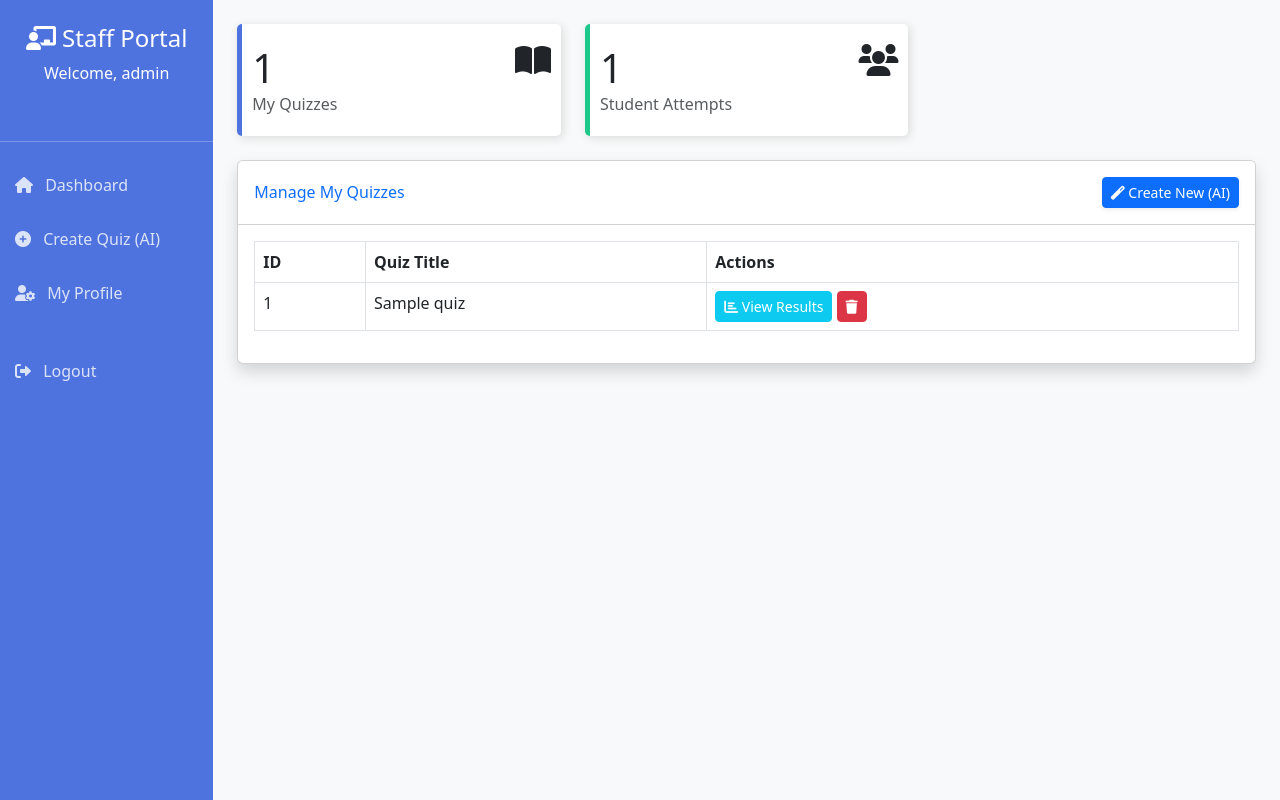
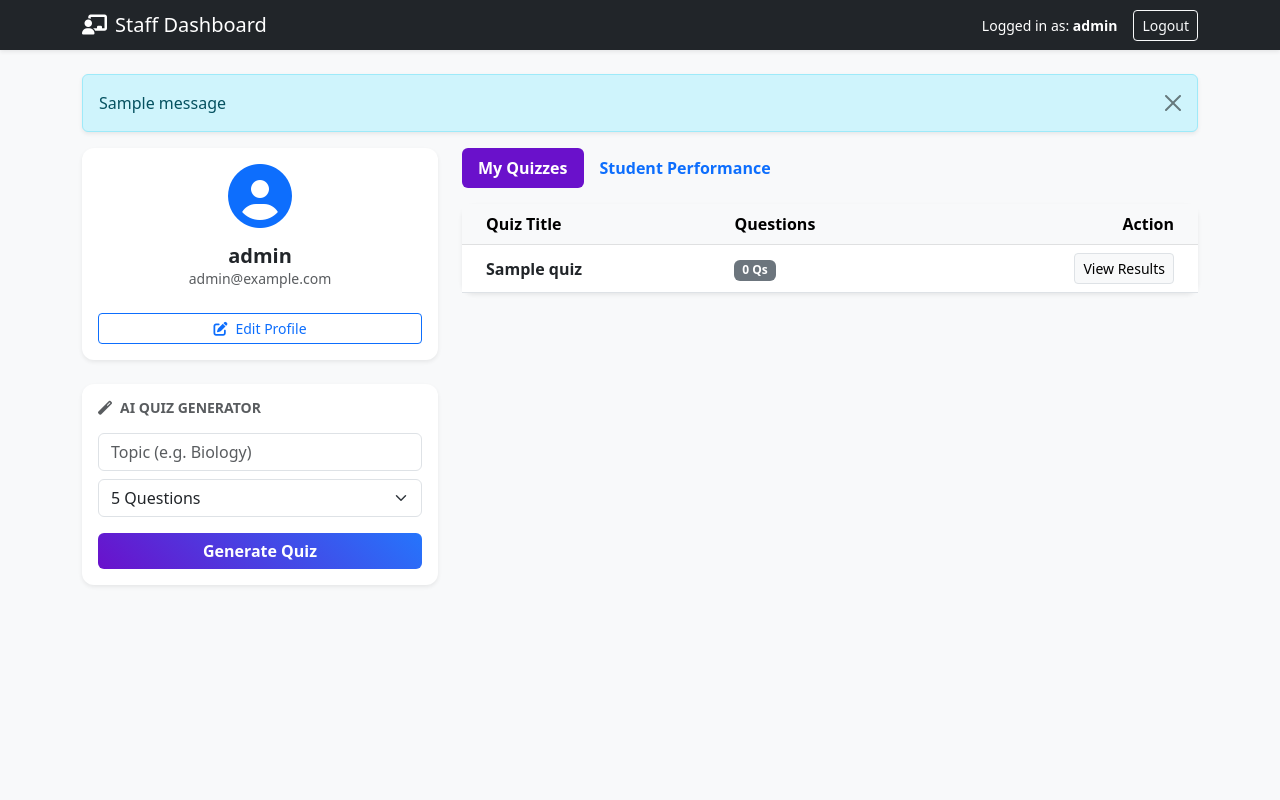
Before and after one commit to sidharthanshankar/WebApp, a Flask app: template templates/staff_dashboard.html in a window 1280 px wide. Run offline with Flask 3, Linux system fonts and the light colour scheme; tables that the repository leaves empty hold one stand-in row (values such as "Sample post"); the template is opened without the code that fills it: values that come from a table or form of the project are taken from there, most other values are stand-ins (such as "Sample title", 1, 10 or a date in 2020); one stand-in notice (Sample message) is shown.

Commit message:
finished

````diff
--- a/app.py
+++ b/app.py
@@ -3,18 +3,60 @@ from controller.config import config
 from controller.database import db
 from flask import session
 from controller.models import *
-import google.generativeai as genai
+from google import genai # The new 2026 import
+from google.genai import types
 import json
+import random
+import re
+
 
 app = Flask(__name__)
 
 app.config.from_object(config)
 
-# GEMINI AI SETUP
-genai.configure(api_key= 'AlzaSyAd_R9Aoe16XDPVZzuK2WGLiO0CEFUx28YY')
-model = genai.GenerativeModel('gemini-1.5-flash')
+
+# 1. Initialize the Client (replaces genai.configure)
+client = genai.Client(api_key='AIzaSyA0rodqYcYOr_3gATn5H4-l1GmMTesGbeM')
+
+# --- SMART MODEL SELECTION ---
+try:
+    # In the new SDK, the attribute is 'supported_methods'
+    # and the action is 'generate_content'
+    generate_models = [
+        m for m in client.models.list()
+        if 'generate_content' in (m.supported_methods or [])
+    ]
+
+    # Prioritize newest models (2.5 -> 2.0 -> Pro -> Flash)
+    pref_order = ['gemini-2.5-flash', 'gemini-2.0-flash', 'gemini-1.5-flash']
+    model_name = "gemini-2.5-flash" # Default fallback
+
+    for pref in pref_order:
+        if any(pref in m.name for m in generate_models):
+            model_name = pref
+            break
+
+    print(f"✅ AI Setup Success: Using {model_name}")
+except Exception as e:
+    # If listing fails, we hardcode the most reliable 2026 stable model
+    model_name = "gemini-2.5-flash"
+    print(f"⚠️ AI Setup Warning: Could not list models ({e}). Falling back to {model_name}")
+
+# --- UPDATED CHAT FUNCTION ---
+# Note: Use client.models.generate_content (not GenerativeModel)
+def get_ai_response(user_input):
+    try:
+        response = client.models.generate_content(
+            model=model_name,
+            contents=user_input
+        )
+        return response.text
+    except Exception as e:
+        return f"Error: {str(e)}"
+
 
 db.init_app(app)
+
 
 with app.app_context():
     db.create_all()
@@ -43,14 +85,16 @@ with app.app_context():
 
 # --- HELPER FUNCTION ---
 def get_gemini_fact():
+    topics = ["science", "history", "space", "technology", "nature", "coding"]
+    selected_topic = random.choice(topics)
+
     try:
-        # We use the 'model' instance you configured with your Gemini API key
-        prompt = "Provide a one-sentence interesting educational fact about science or history. Keep it concise."
-        response = model.generate_content(prompt)
+        # We ask for a random topic each time to ensure variety
+        response = client.generate_content(f"Tell me one short, interesting fact about {selected_topic}.")
         return response.text.strip()
     except Exception as e:
-        print(f"Gemini Fact Error: {e}") # Helpful for debugging
-        return "Learning is the only thing the mind never exhausts, never fears, and never regrets."
+        print(f"Fact Error: {e}")
+        return "Did you know? The Python programming language is named after Monty Python, not the snake."
 #-----------------------routes-----------------------
 @app.route("/")
 def home():
@@ -137,38 +181,84 @@ def admin_dashboard():
 
 @app.route("/staff/dashboard")
 def staff_dashboard():
-    if session.get('role_id') != 2: return redirect(url_for('login'))
-    user = User.query.get(session['user_id'])
+    if session.get('role_id') != 2:
+        return redirect(url_for('login'))
+
+    # Use db.session.get to avoid the LegacyWarning
+    user = db.session.get(User, session['user_id'])
+
+    # We fetch quizzes and 'join' the results so we can see student scores
     quizzes = Quiz.query.filter_by(creator_id=user.id).all()
+
     return render_template("staff_dashboard.html", user=user, quizzes=quizzes)
 
-@app.route("/staff/profile_update", methods=["POST"])
-def staff_profile_update():
-    user = User.query.get(session['user_id'])
+@app.route("/staff/profile/update", methods=["POST"])
+def update_profile():
+    if 'user_id' not in session:
+        return redirect(url_for('login'))
+
+    user = db.session.get(User, session['user_id'])
     user.username = request.form.get("username")
     user.email = request.form.get("email")
-    if request.form.get("password"): user.password = request.form.get("password")
-    db.session.commit()
-    flash("Profile Updated!")
-    return redirect(url_for('staff_dashboard'))
+
+    try:
+        db.session.commit()
+        flash("Profile updated successfully!")
+    except Exception as e:
+        db.session.rollback()
+        flash("Error updating profile: Username or Email might already be taken.")
+
+    return redirect("/staff/generate_quiz", methods=["POST"])
+
 
 @app.route("/staff/generate_quiz", methods=["POST"])
 def generate_quiz():
     topic = request.form.get("topic")
     num = request.form.get("num_questions", 5)
-    prompt = f"Create a {num}-question multiple choice quiz about {topic}. Return JSON: {{'title': '...', 'questions': [{{'text': '...', 'options': ['A', 'B', 'C', 'D'], 'correct_answer': 'Option Text'}}]}}"
+
+    prompt = (f"Generate a {num} question quiz about {topic} in valid JSON. "
+              "Format: {'title': '...', 'questions': [{'text': '...', 'options': ['A','B','C','D'], 'correct_answer': '...'}]}")
+
     try:
-        response = model.generate_content(prompt)
-        clean_json = response.text.strip().replace('```json', '').replace('```', '')
-        data = json.loads(clean_json)
-        quiz = Quiz(title=data['title'], creator_id=session['user_id'])
-        db.session.add(quiz)
+        # NEW SYNTAX: Use client.models instead of model.generate
+        response = client.models.generate_content(
+            model=model_name,
+            contents=prompt
+        )
+
+        import json, re
+        match = re.search(r"\{.*\}", response.text, re.DOTALL)
+        if not match:
+            flash("AI returned invalid format. Please try again.")
+            return redirect(url_for('staff_dashboard'))
+
+        data = json.loads(match.group(0))
+
+        # Database logic
+        new_quiz = Quiz(title=data.get('title', topic), creator_id=session.get('user_id'))
+        db.session.add(new_quiz)
         db.session.commit()
+
         for q in data['questions']:
-            db.session.add(Question(quiz_id=quiz.id, text=q['text'], options=q['options'], correct_answer=q['correct_answer']))
+            question_obj = Question(
+                quiz_id=new_quiz.id,
+                text=q['text'],
+                options=json.dumps(q['options']),
+                correct_answer=q['correct_answer']
+            )
+            db.session.add(question_obj)
         db.session.commit()
-        flash("AI Quiz Generated!")
-    except Exception as e: flash(f"Generation Error: {e}")
+        flash("Quiz generated successfully!")
+
+    except Exception as e:  # <--- FIXES UnboundLocalError
+        db.session.rollback()
+        error_str = str(e)   # Now 'e' is defined, so this won't crash
+
+        if "429" in error_str:
+            flash("AI Quota Exceeded. Please wait 1 minute.")
+        else:
+            flash(f"AI Error: {error_str}")
+
     return redirect(url_for('staff_dashboard'))
 
 @app.route("/staff/create_quiz")
@@ -188,7 +278,7 @@ def quiz_results(quiz_id):
 @app.route("/student/dashboard")
 def student_dashboard():
     if session.get('role_id') != 3: return redirect(url_for('login'))
-    user = User.query.get(session['user_id'])
+    user = db.session.get(User, session['user_id'])
     history = StudentResult.query.filter_by(user_id=user.id).all()
     available = Quiz.query.all()
     return render_template("student_dashboard.html", user=user, daily_fact=get_gemini_fact(), history=history, available_quizzes=available)
--- a/controller/config.py
+++ b/controller/config.py
@@ -14,4 +14,4 @@ class config:
     SQLALCHEMY_TRACK_MODIFICATIONS = False
 
     # 3. Add your Gemini Key here so app.py can find it
-    GEMINI_API_KEY = "AlzaSyAd_R9Aoe16XDPVZzuK2WGLiO0CEFUx28YY"
+    GEMINI_API_KEY = "AIzaSyAd_R9Aoe16XDPVZzuK2WGLiO0CEFUx28YY"
--- a/templates/staff_dashboard.html
+++ b/templates/staff_dashboard.html
@@ -3,97 +3,151 @@
 <head>
     <meta charset="UTF-8">
     <meta name="viewport" content="width=device-width, initial-scale=1.0">
-    <title>Staff Dashboard | Quiz Master</title>
+    <title>Staff Dashboard | QuizMaster</title>
     <link href="https://cdn.jsdelivr.net/npm/bootstrap@5.3.0/dist/css/bootstrap.min.css" rel="stylesheet">
-    <link rel="stylesheet" href="https://cdnjs.cloudflare.com/ajax/libs/font-awesome/6.0.0/css/all.min.css">
+    <link rel="stylesheet" href="https://cdnjs.cloudflare.com/ajax/libs/font-awesome/6.4.0/css/all.min.css">
     <style>
-        body { background-color: #f8f9fa; }
-        .sidebar { background: #4e73df; min-height: 100vh; color: white; }
-        .sidebar a { color: rgba(255,255,255,0.8); text-decoration: none; display: block; padding: 15px; }
-        .sidebar a:hover { color: white; background: rgba(255,255,255,0.1); }
-        .card-counter { box-shadow: 2px 2px 10px #DADADA; padding: 20px 10px; background-color: #fff; border-radius: 5px; transition: .3s linear all; }
-        .card-counter:hover { box-shadow: 4px 4px 20px #DADADA; transition: .3s linear all; }
-        .card-counter.primary { border-left: 5px solid #4e73df; }
-        .card-counter.success { border-left: 5px solid #1cc88a; }
+        .card { border-radius: 12px; border: none; transition: 0.3s; }
+        .btn-ai { background: linear-gradient(45deg, #6a11cb, #2575fc); color: white; border: none; }
+        .nav-pills .nav-link.active { background: #6a11cb; }
+        .badge-score { font-size: 0.9rem; padding: 0.5em 0.8em; }
     </style>
 </head>
-<body>
+<body class="bg-light">
 
-<div class="container-fluid">
+    <nav class="navbar navbar-dark bg-dark shadow-sm mb-4">
+        <div class="container">
+            <span class="navbar-brand mb-0 h1"><i class="fas fa-chalkboard-teacher me-2"></i>Staff Dashboard</span>
+            <div class="d-flex align-items-center text-white">
+                <span class="me-3 small">Logged in as: <strong>{{ user.username }}</strong></span>
+                <a href="{{ url_for('logout') }}" class="btn btn-outline-light btn-sm">Logout</a>
+            </div>
+        </div>
+    </nav>
+
+    <div class="container">
+        {% with messages = get_flashed_messages() %}
+            {% if messages %}
+                {% for message in messages %}
+                    <div class="alert alert-info alert-dismissible fade show shadow-sm" role="alert">
+                        {{ message }}
+                        <button type="button" class="btn-close" data-bs-dismiss="alert"></button>
+                    </div>
+                {% endfor %}
+            {% endif %}
+        {% endwith %}
+
         <div class="row">
-        <div class="col-md-2 sidebar p-0">
-            <div class="text-center p-4">
-                <h4><i class="fas fa-chalkboard-teacher"></i> Staff Portal</h4>
-                <p>Welcome, {{ user.username }}</p>
+            <div class="col-md-4">
+                <div class="card shadow-sm mb-4">
+                    <div class="card-body text-center">
+                        <i class="fas fa-user-circle fa-4x text-primary mb-3"></i>
+                        <h5 class="fw-bold mb-0">{{ user.username }}</h5>
+                        <p class="text-muted small">{{ user.email }}</p>
+                        <button class="btn btn-sm btn-outline-primary w-100 mt-2" data-bs-toggle="modal" data-bs-target="#profileModal">
+                            <i class="fas fa-edit me-2"></i>Edit Profile
+                        </button>
                     </div>
-            <hr class="bg-light">
-            <nav>
-                <a href="#"><i class="fas fa-home me-2"></i> Dashboard</a>
-                <a href="{{ url_for('create_quiz_page') }}"><i class="fas fa-plus-circle me-2"></i> Create Quiz (AI)</a>
-                <a href="#" data-bs-toggle="modal" data-bs-target="#profileModal"><i class="fas fa-user-cog me-2"></i> My Profile</a>
-                <a href="{{ url_for('logout') }}" class="mt-4"><i class="fas fa-sign-out-alt me-2"></i> Logout</a>
-            </nav>
                 </div>
 
-        <div class="col-md-10 p-4">
-
-            <div class="row mb-4">
-                <div class="col-md-4">
-                    <div class="card-counter primary">
-                        <i class="fas fa-book-open float-end fa-2x text-gray-300"></i>
-                        <span class="count-numbers display-6">{{ quizzes|length }}</span>
-                        <span class="count-name d-block text-muted">My Quizzes</span>
-                    </div>
-                </div>
-                <div class="col-md-4">
-                    <div class="card-counter success">
-                        <i class="fas fa-users float-end fa-2x text-gray-300"></i>
-                        <span class="count-numbers display-6">{{ total_attempts }}</span>
-                        <span class="count-name d-block text-muted">Student Attempts</span>
+                <div class="card shadow-sm mb-4">
+                    <div class="card-body">
+                        <h6 class="fw-bold text-uppercase small text-muted mb-3"><i class="fas fa-magic me-2"></i>AI Quiz Generator</h6>
+                        <form action="{{ url_for('generate_quiz') }}" method="POST" id="aiForm">
+                            <input type="text" name="topic" class="form-control mb-2" placeholder="Topic (e.g. Biology)" required>
+                            <select name="num_questions" class="form-select mb-3">
+                                <option value="3">3 Questions</option>
+                                <option value="5" selected>5 Questions</option>
+                                <option value="10">10 Questions</option>
+                            </select>
+                            <button type="submit" class="btn btn-ai w-100 fw-bold" id="genBtn">Generate Quiz</button>
+                        </form>
                     </div>
                 </div>
             </div>
 
-            <div class="card shadow mb-4">
-                <div class="card-header py-3 d-flex flex-row align-items-center justify-content-between bg-white">
-                    <h6 class="m-0 font-weight-bold text-primary">Manage My Quizzes</h6>
-                    <a href="{{ url_for('create_quiz_page') }}" class="btn btn-sm btn-primary shadow-sm"><i class="fas fa-magic"></i> Create New (AI)</a>
-                </div>
-                <div class="card-body">
+            <div class="col-md-8">
+                <ul class="nav nav-pills mb-3" id="pills-tab" role="tablist">
+                    <li class="nav-item" role="presentation">
+                        <button class="nav-link active fw-bold" id="pills-quizzes-tab" data-bs-toggle="pill" data-bs-target="#pills-quizzes" type="button">My Quizzes</button>
+                    </li>
+                    <li class="nav-item" role="presentation">
+                        <button class="nav-link fw-bold" id="pills-performance-tab" data-bs-toggle="pill" data-bs-target="#pills-performance" type="button">Student Performance</button>
+                    </li>
+                </ul>
+
+                <div class="tab-content" id="pills-tabContent">
+                    <div class="tab-pane fade show active" id="pills-quizzes">
+                        <div class="card shadow-sm">
                             <div class="table-responsive">
-                        <table class="table table-bordered" width="100%" cellspacing="0">
-                            <thead>
+                                <table class="table table-hover align-middle mb-0">
+                                    <thead class="table-light">
                                         <tr>
-                                    <th>ID</th>
-                                    <th>Quiz Title</th>
-                                    <th>Actions</th>
+                                            <th class="ps-4">Quiz Title</th>
+                                            <th>Questions</th>
+                                            <th class="text-end pe-4">Action</th>
                                         </tr>
                                     </thead>
                                     <tbody>
-                                {% if quizzes %}
                                         {% for quiz in quizzes %}
                                         <tr>
-                                        <td>{{ quiz.id }}</td>
-                                        <td>{{ quiz.title }}</td>
-                                        <td>
-                                            <a href="{{ url_for('quiz_results', quiz_id=quiz.id) }}" class="btn btn-info btn-sm text-white">
-                                                <i class="fas fa-chart-bar"></i> View Results
-                                            </a>
-                                            <button class="btn btn-danger btn-sm"><i class="fas fa-trash"></i></button>
+                                            <td class="ps-4 fw-bold text-dark">{{ quiz.title }}</td>
+                                            <td><span class="badge bg-secondary">{{ quiz.questions|length }} Qs</span></td>
+                                            <td class="text-end pe-4">
+                                                <a href="{{ url_for('quiz_results', quiz_id=quiz.id) }}" class="btn btn-sm btn-light border">View Results</a>
                                             </td>
                                         </tr>
+                                        {% else %}
+                                        <tr><td colspan="3" class="text-center py-5 text-muted">No quizzes created yet.</td></tr>
                                         {% endfor %}
-                                {% else %}
+                                    </tbody>
+                                </table>
+                            </div>
+                        </div>
+                    </div>
+
+                    <div class="tab-pane fade" id="pills-performance">
+                        <div class="card shadow-sm">
+                            <div class="table-responsive">
+                                <table class="table table-hover align-middle mb-0">
+                                    <thead class="table-light">
                                         <tr>
-                                        <td colspan="3" class="text-center">No quizzes created yet. Try the AI Generator!</td>
+                                            <th class="ps-4">Student</th>
+                                            <th>Quiz</th>
+                                            <th>Score</th>
+                                            <th class="pe-4">Date</th>
                                         </tr>
+                                    </thead>
+                                    <tbody>
+                                        {% set attempts = [] %}
+                                        {% for quiz in quizzes %}
+                                            {% for result in quiz.results %}
+                                                <tr>
+                                                    <td class="ps-4">
+                                                        <div class="fw-bold">{{ result.user.username }}</div>
+                                                        <div class="small text-muted">{{ result.user.email }}</div>
+                                                    </td>
+                                                    <td><span class="small">{{ quiz.title }}</span></td>
+                                                    <td>
+                                                        <span class="badge badge-score {% if result.score >= 70 %}bg-success{% elif result.score >= 40 %}bg-warning{% else %}bg-danger{% endif %}">
+                                                            {{ result.score }}%
+                                                        </span>
+                                                    </td>
+                                                    <td class="small text-muted pe-4">Completed</td>
+                                                </tr>
+                                            {% endfor %}
+                                        {% endfor %}
+
+                                       {# The 2026-safe way to sum nested counts #}
+{% if not quizzes or (quizzes|map(attribute='results')|map('length')|sum == 0) %}
+                                        <tr><td colspan="4" class="text-center py-5 text-muted">No students have taken your quizzes yet.</td></tr>
                                         {% endif %}
                                     </tbody>
                                 </table>
                             </div>
                         </div>
                     </div>
-
+                </div>
             </div>
         </div>
     </div>
@@ -102,26 +156,22 @@
         <div class="modal-dialog">
             <div class="modal-content">
                 <div class="modal-header">
-                <h5 class="modal-title">Edit Profile</h5>
+                    <h5 class="modal-title fw-bold">Update Profile</h5>
                     <button type="button" class="btn-close" data-bs-dismiss="modal"></button>
                 </div>
-            <form action="{{ url_for('staff_profile_update') }}" method="POST">
+                <form action="{{ url_for('update_profile') }}" method="POST">
                     <div class="modal-body">
                         <div class="mb-3">
-                        <label>Username</label>
+                            <label class="form-label small fw-bold">Username</label>
                             <input type="text" name="username" class="form-control" value="{{ user.username }}" required>
                         </div>
                         <div class="mb-3">
-                        <label>Email</label>
+                            <label class="form-label small fw-bold">Email Address</label>
                             <input type="email" name="email" class="form-control" value="{{ user.email }}" required>
-                    </div>
-                    <div class="mb-3">
-                        <label>New Password (leave blank to keep current)</label>
-                        <input type="password" name="password" class="form-control" placeholder="********">
                         </div>
                     </div>
                     <div class="modal-footer">
-                    <button type="button" class="btn btn-secondary" data-bs-dismiss="modal">Close</button>
+                        <button type="button" class="btn btn-light border" data-bs-dismiss="modal">Cancel</button>
                         <button type="submit" class="btn btn-primary">Save Changes</button>
                     </div>
                 </form>
@@ -129,6 +179,13 @@
         </div>
     </div>
 
+    <script>
+        document.getElementById('aiForm').addEventListener('submit', function() {
+            const btn = document.getElementById('genBtn');
+            btn.disabled = true;
+            btn.innerHTML = '<span class="spinner-border spinner-border-sm me-2"></span> Generating...';
+        });
+    </script>
     <script src="https://cdn.jsdelivr.net/npm/bootstrap@5.3.0/dist/js/bootstrap.bundle.min.js"></script>
 </body>
 </html>
````
Also changed, not shown: templates/admin_dashboard.html (+90 -64 lines), quizmaster.db, 3 other files. Lines whose indentation alone changed are shown as unchanged.
